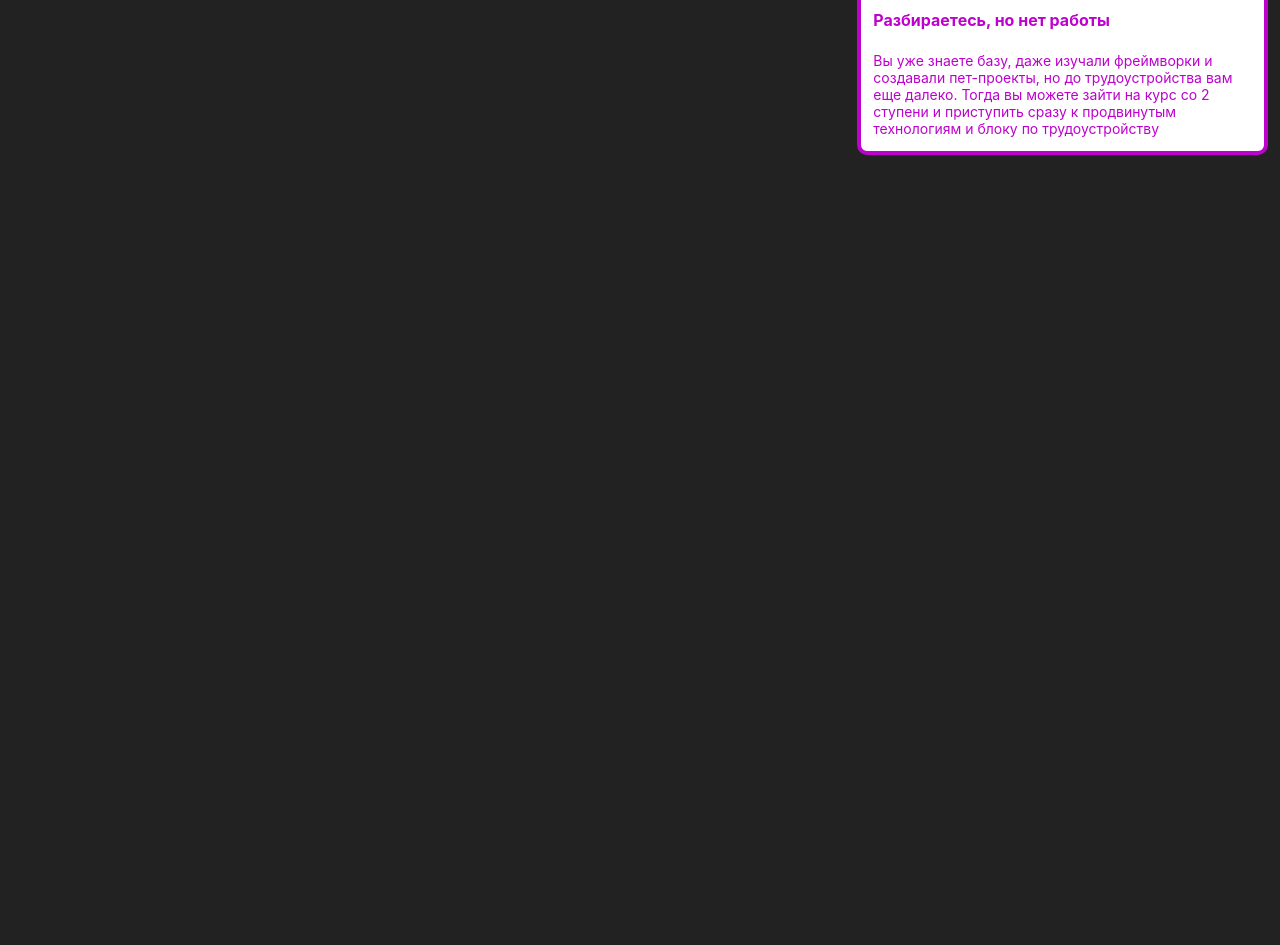
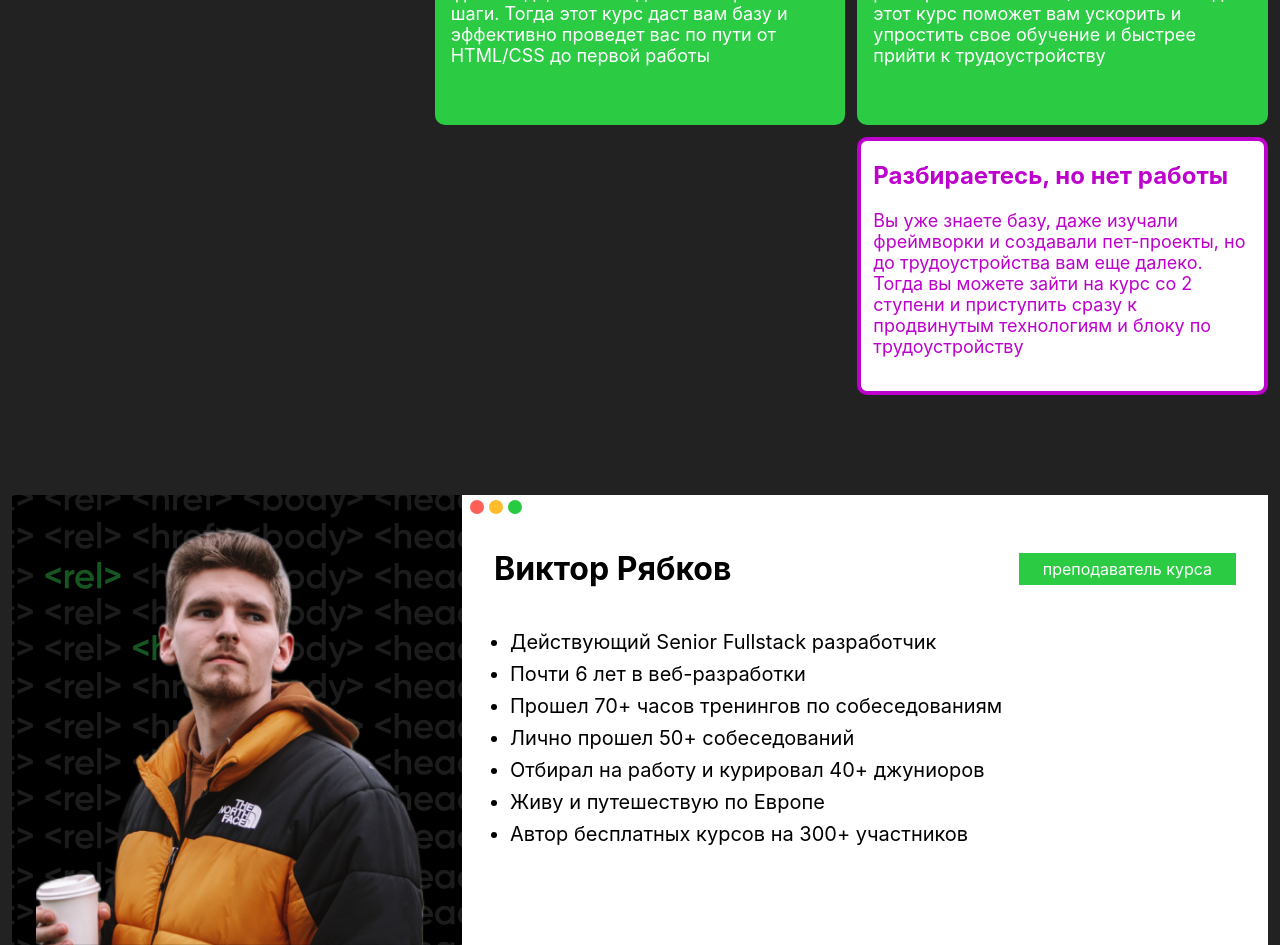
Before and after one commit to moiskillnadne/courses-app, a React (Vite) app: page / in a window 1280 px wide. Shown: the part 680-1625 px from the top of the page. Before the commit the page ends 847 px from the top, so only its background shows below. Built offline with nearby package versions, Linux system fonts and the light colour scheme.

Commit message:
feature: Teacher block

```diff
--- a/src/pages/LandingPage/index.tsx
+++ b/src/pages/LandingPage/index.tsx
@@ -1,10 +1,14 @@
-import { LandingHeader, LandingTargetAudience } from "~/widgets/Landing"
+import { Divider } from "~/shared/ui"
+import { LandingHeader, LandingTargetAudience, LandingTeacher } from "~/widgets/Landing"
 
 export const LandingPage = () => {
   return (
     <div>
       <LandingHeader />
+      <Divider size="50px" />
       <LandingTargetAudience />
+      <Divider size="100px" />
+      <LandingTeacher />
     </div>
   )
 }
--- /dev/null
+++ b/src/shared/ui/Divider/index.tsx
@@ -0,0 +1,7 @@
+type Props = {
+  size?: string
+}
+
+export const Divider = ({ size }: Props) => {
+  return <div style={{ width: "100%", height: size }} />
+}
--- a/src/shared/ui/MacosBox/index.tsx
+++ b/src/shared/ui/MacosBox/index.tsx
@@ -16,7 +16,7 @@ export const MacosBox = ({ children, width, height }: Props) => {
         <span className="circle circle-green" />
       </div>
 
-      {children}
+      <div className="macos-content">{children}</div>
     </div>
   )
 }
--- a/src/shared/ui/MacosBox/style.css
+++ b/src/shared/ui/MacosBox/style.css
@@ -1,21 +1,17 @@
 .macos-layout {
   background-color: white;
 
-  position: relative;
-
-  padding: 24px;
+  display: grid;
+  grid-template-columns: 1fr;
+  grid-template-rows: 25px 1fr;
 }
 
 .circles-bar {
-  position: absolute;
+  display: flex;
+  align-items: center;
+  gap: 5px;
 
-  top: 8px;
-  left: 8px;
-
-
-  display: grid;
-  grid-template-columns: 1fr 1fr 1fr;
-  gap: 5px;
+  padding-left: 8px;
 }
 
 .circle {
@@ -37,3 +33,7 @@
 .circle-green {
   background-color: #28ca41;
 }
+
+.macos-content {
+  padding: 8px;
+}
--- a/src/shared/ui/index.ts
+++ b/src/shared/ui/index.ts
@@ -1,2 +1,3 @@
 export * from "./MacosBox"
 export * from "./Button"
+export * from "./Divider"
--- a/src/widgets/Landing/TargetAudience/index.tsx
+++ b/src/widgets/Landing/TargetAudience/index.tsx
@@ -5,25 +5,25 @@ export const LandingTargetAudience = () => {
   return (
     <div className="target-audience">
       <div className="target-audience-header">
-        <h2>Для кого этот курс</h2>
+        <h1>Для кого этот курс</h1>
       </div>
       <div className="target-audience-content">
         <div className={classNames("target-audience-content-item", "item-1", "audience-description-card-default")}>
-          <h4>Новичок в программировании</h4>
+          <h2>Новичок в программировании</h2>
           <p>
             Вы поставили себе цель — научиться программировать и найти работу во фронтэнде, и только делаете первые
             шаги. Тогда этот курс даст вам базу и эффективно проведет вас по пути от HTML/CSS до первой работы
           </p>
         </div>
         <div className={classNames("target-audience-content-item", "item-2", "audience-description-card-default")}>
-          <h4>Начинающий фронтендер</h4>
+          <h2>Начинающий фронтендер</h2>
           <p>
             Вы уже какое-то время изучаете программирование, самостоятельно разбираетесь в HTML/CSS или JS. Тогда этот
             курс поможет вам ускорить и упростить свое обучение и быстрее прийти к трудоустройству
           </p>
         </div>
         <div className={classNames("target-audience-content-item", "item-3", "audience-description-card-purple")}>
-          <h4>Разбираетесь, но нет работы</h4>
+          <h2>Разбираетесь, но нет работы</h2>
           <p>
             Вы уже знаете базу, даже изучали фреймворки и создавали пет-проекты, но до трудоустройства вам еще далеко.
             Тогда вы можете зайти на курс со 2 ступени и приступить сразу к продвинутым технологиям и блоку по
--- a/src/widgets/Landing/TargetAudience/style.css
+++ b/src/widgets/Landing/TargetAudience/style.css
@@ -11,10 +11,11 @@
 
 .target-audience-content-item {
   padding: 0px 12px;
+  height: 250px;
 }
 
 .target-audience-content-item > p {
-  font-size: 14px;
+  font-size: 18px;
 }
 
 .item-1 {
--- /dev/null
+++ b/src/widgets/Landing/Teacher/index.tsx
@@ -0,0 +1,41 @@
+import TeacherPhoto from "~/assets/media/victorryabkov.png"
+import { MacosBox } from "~/shared/ui"
+
+import "./style.css"
+
+export const LandingTeacher = () => {
+  return (
+    <div className="teacher-block">
+      <div className="teacher-avatar">
+        <div>
+          <img src={TeacherPhoto} alt="Viktor Riabkov photo" />
+        </div>
+      </div>
+      <div className="teacher-description">
+        <MacosBox>
+          <div className="teacher-description-wrapper">
+            <div className="teacher-description-title">
+              <div>
+                <h1>Виктор Рябков</h1>
+              </div>
+              <div className="teacher-description-label">
+                <span>преподаватель курса</span>
+              </div>
+            </div>
+            <div className="teacher-description-content">
+              <ul>
+                <li>Действующий Senior Fullstack разработчик</li>
+                <li>Почти 6 лет в веб-разработки</li>
+                <li>Прошел 70+ часов тренингов по собеседованиям</li>
+                <li>Лично прошел 50+ собеседований</li>
+                <li>Отбирал на работу и курировал 40+ джуниоров</li>
+                <li>Живу и путешествую по Европе</li>
+                <li>Автор бесплатных курсов на 300+ участников</li>
+              </ul>
+            </div>
+          </div>
+        </MacosBox>
+      </div>
+    </div>
+  )
+}
--- /dev/null
+++ b/src/widgets/Landing/Teacher/style.css
@@ -0,0 +1,67 @@
+.teacher-block {
+  display: grid;
+  grid-template-columns: 1fr 2fr;
+
+  height: 300px;
+}
+
+
+.teacher-avatar {
+  height: 450px;
+  width: 450px;
+
+  background-image: url("../../../assets/media/pattern-main.png");
+  background-position: center;
+}
+
+.teacher-avatar > div {
+  backdrop-filter: brightness(0.5);
+
+  width: 100%;
+  height: 100%;
+
+  display: flex;
+  justify-content: center;
+}
+
+.teacher-avatar  img {
+  height: 450px;
+}
+
+.teacher-description,
+.teacher-description > div {
+  height: 100%;
+}
+
+.teacher-description-title {
+  display: flex;
+  justify-content: space-between;
+}
+
+.teacher-description-content {
+  font-size: 20px;
+}
+
+.teacher-description-content ul {
+  padding-left: 16px;
+}
+
+.teacher-description-content  li {
+  margin-bottom: 8px;
+}
+
+.teacher-description-wrapper {
+  padding: 0px 24px;
+}
+
+.teacher-description-label {
+  display: flex;
+  align-items: center;
+  justify-content: center;
+}
+
+.teacher-description-label > span {
+  background-color: #2BCB44;
+  padding: 6px 24px;
+  color: white;
+}
--- a/src/widgets/Landing/index.ts
+++ b/src/widgets/Landing/index.ts
@@ -1,2 +1,3 @@
 export * from "./Header"
 export * from "./TargetAudience"
+export * from "./Teacher"
```
Also changed, not shown: src/assets/media/victorryabkov.png.
